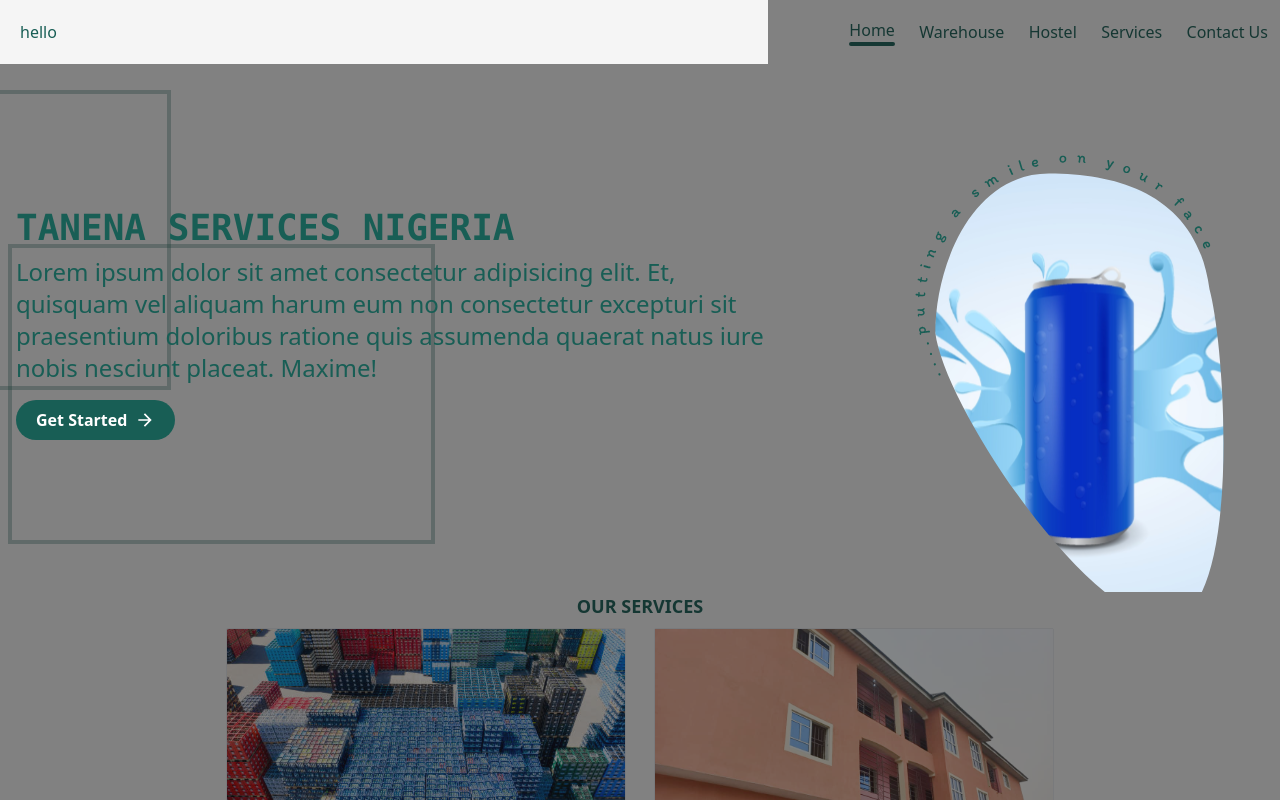
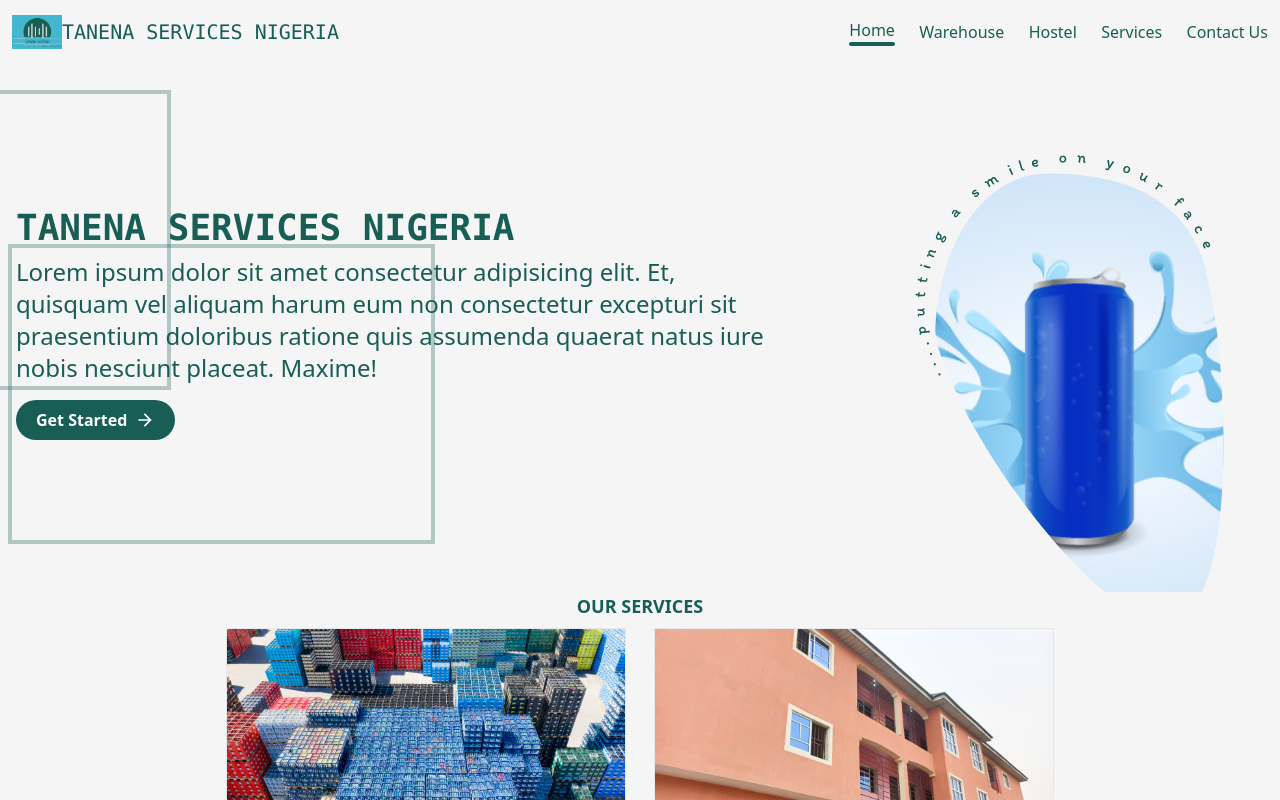
Before and after one commit to Proton-Technologies/tanena-services, a Next.js app: page / in a window 1280 px wide. Shown: the top 800 px of the page. Built offline with nearby package versions, Linux system fonts and the light colour scheme.

Commit message:
removed modal

```diff
--- a/pages/index.tsx
+++ b/pages/index.tsx
@@ -131,11 +131,6 @@
         </div>
 
       </section>
-
-      <Modal isOpen={true}>
-        hello
-      </Modal>
-
     </main>
   )
 }
```
